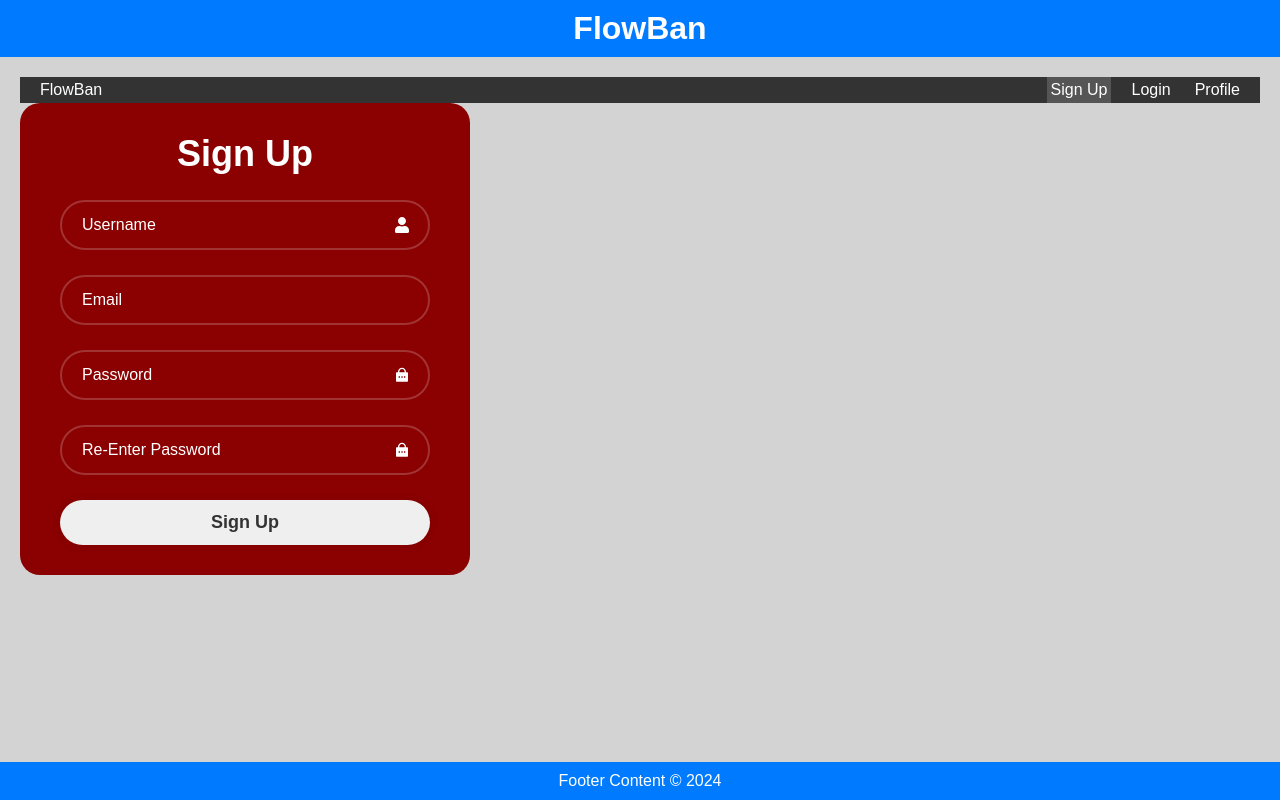
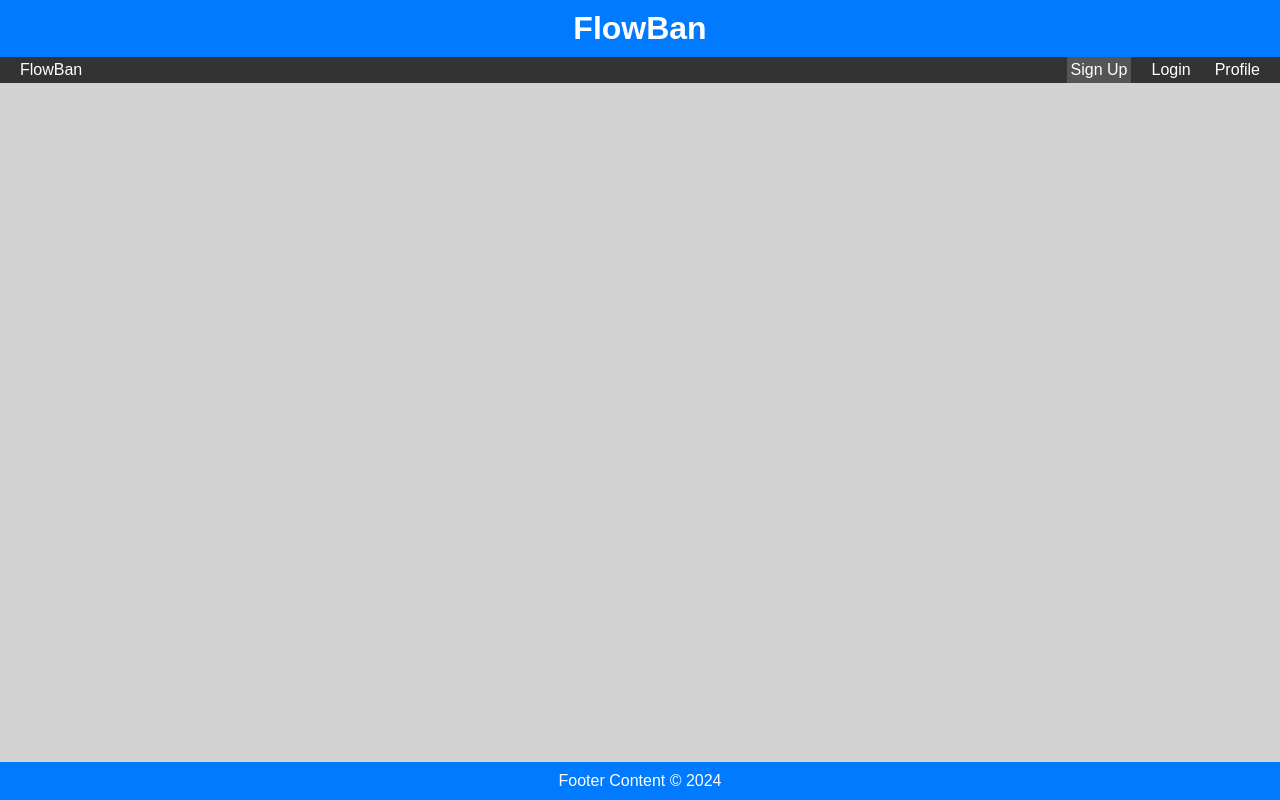
Before and after one commit to vincent-wat/flowban, a React (Create React App) app in the folder frontend/: page /sign_up in a window 1280 px wide. Built offline with nearby package versions, Linux system fonts and the light colour scheme.

Commit message:
Fixed Layout

```diff
--- a/frontend/src/App.js
+++ b/frontend/src/App.js
@@ -18,8 +18,7 @@ function App() {
           <Route path="/profile" element={<Profile />} />
           <Route path="/login" element={<LoginPage />} />
           <Route path="/kanban" element={<KanbanBoard />} />
-          <Route path="/navbar" element={<Navbar />} />
-          <Route path="/sign_up" element={<SignUpPage />} />
+          <Route path="/signup" element={<SignUpPage />} />
 
         </Routes>
       </Layout>
--- a/frontend/src/Components/General/Layout.js
+++ b/frontend/src/Components/General/Layout.js
@@ -8,7 +8,7 @@ function Layout({ children }) {
         <h1>FlowBan</h1>
       </header>
 
-      <main style={{ flex: '1', padding: '20px' }}>
+      <main style={{ flex: '1', padding: '0px' }}>
         {children}
       </main>
 
```
